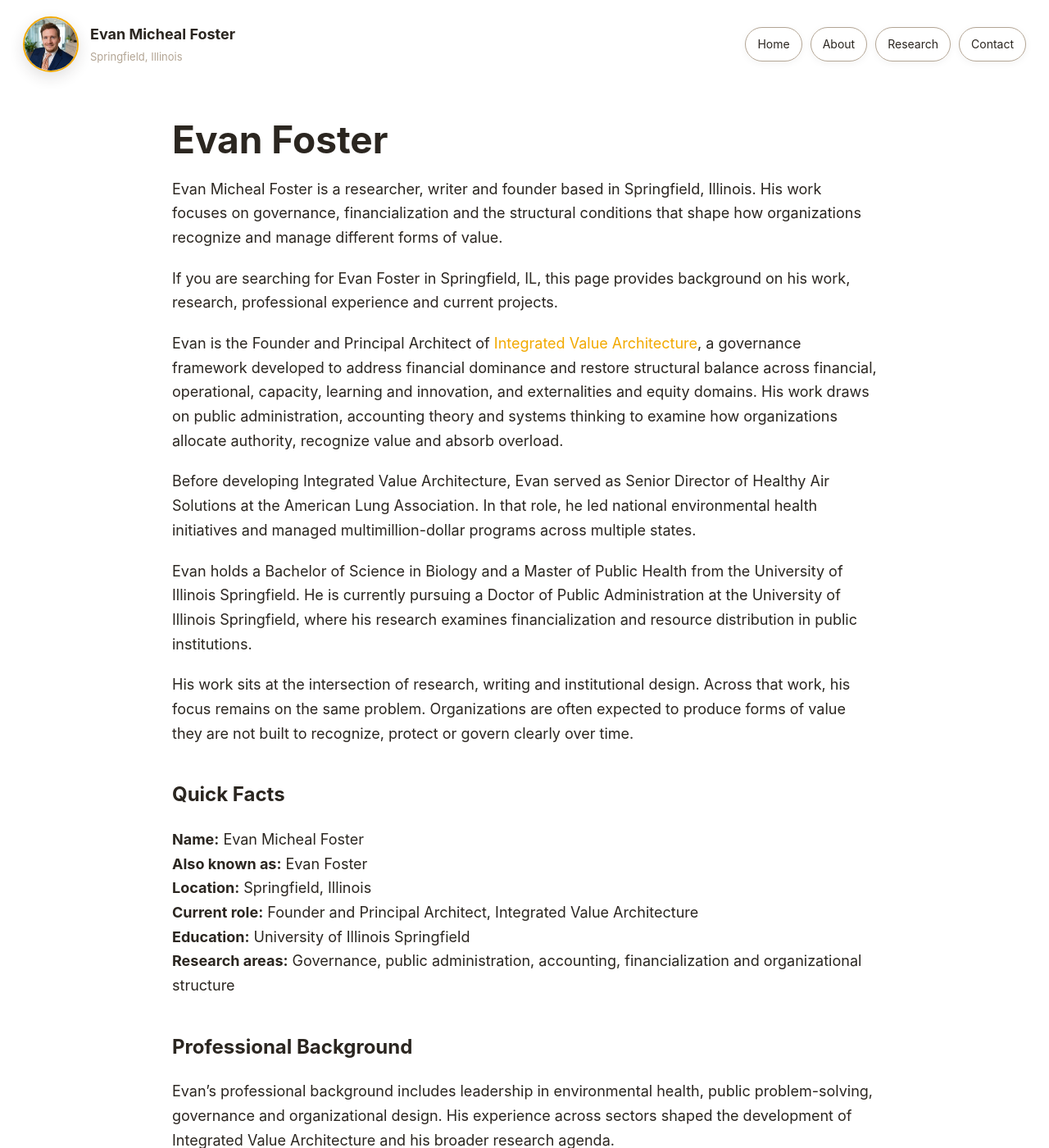
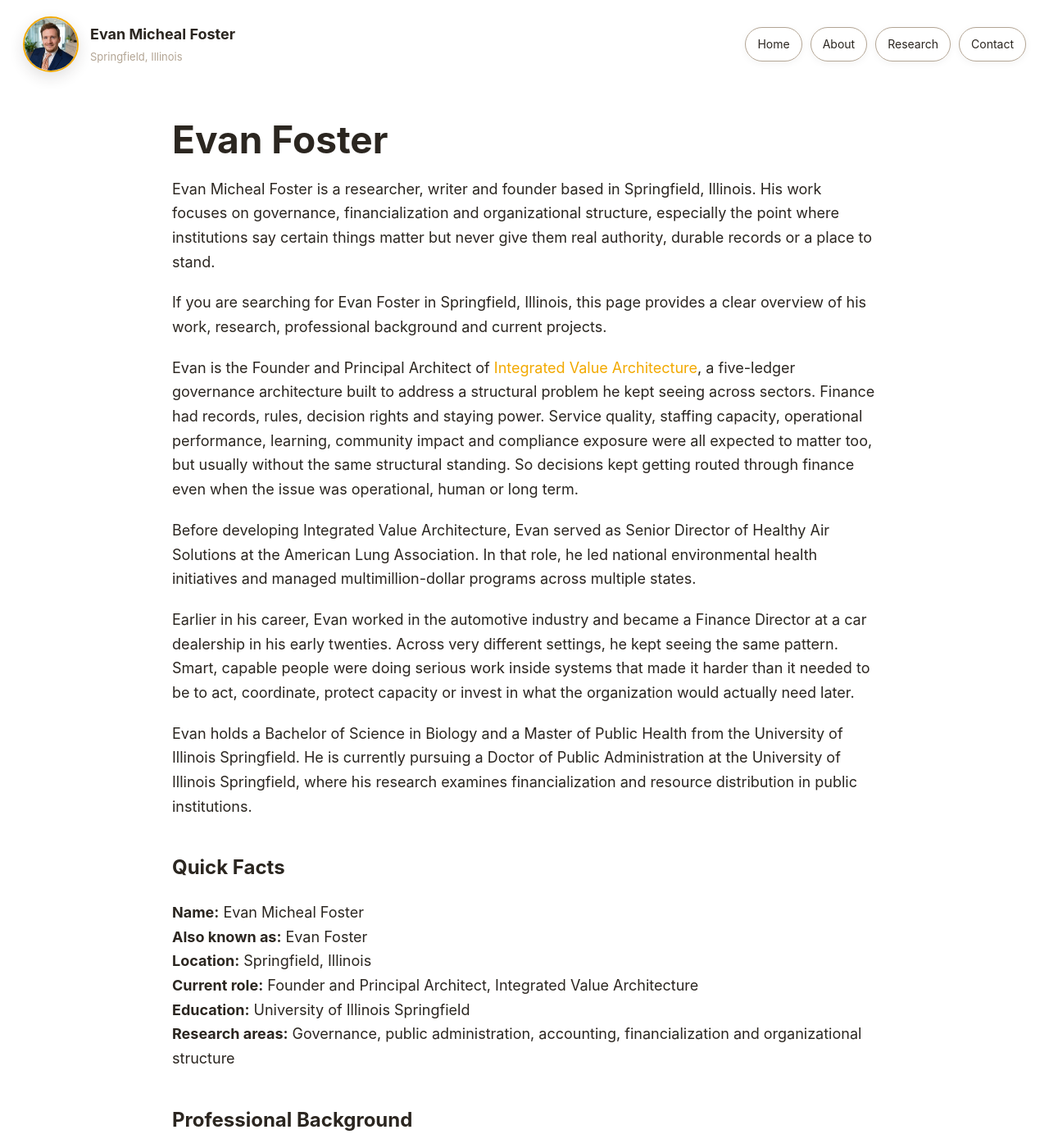
Before and after one commit to efost7873/evanmichealfoster.com, a Jekyll site: the page built from evan-micheal-foster.md, in a window 1280 px wide and 1400 px high. Shown: the whole window at 82% size. Built offline with Jekyll 4.4.1, drawn with Linux system fonts in a browser that asks for light colours; some of the changed text lies outside the part shown.

Commit message:
Revise title, description, and content for clarity
Updated title and description for clarity and detail. Revised various sections for improved readability and coherence.

```diff
--- a/evan-micheal-foster.md
+++ b/evan-micheal-foster.md
@@ -1,23 +1,23 @@
 ---
 layout: default
-title: Evan Foster Springfield IL | Evan Micheal Foster
-description: Evan Foster is a researcher, writer and founder based in Springfield, Illinois. Learn more about Evan Micheal Foster, his work, research and professional background.
+title: Evan Micheal Foster | Evan Foster Springfield, Illinois
+description: Evan Micheal Foster is a researcher, writer and founder based in Springfield, Illinois. Learn more about his work, research, professional background and the governance architecture he built to address structural failure in organizations.
 permalink: /evan-foster-springfield-il/
 ---
 
 # Evan Foster
 
-Evan Micheal Foster is a researcher, writer and founder based in Springfield, Illinois. His work focuses on governance, financialization and the structural conditions that shape how organizations recognize and manage different forms of value.
+Evan Micheal Foster is a researcher, writer and founder based in Springfield, Illinois. His work focuses on governance, financialization and organizational structure, especially the point where institutions say certain things matter but never give them real authority, durable records or a place to stand.
 
-If you are searching for Evan Foster in Springfield, IL, this page provides background on his work, research, professional experience and current projects.
+If you are searching for Evan Foster in Springfield, Illinois, this page provides a clear overview of his work, research, professional background and current projects.
 
-Evan is the Founder and Principal Architect of [Integrated Value Architecture](https://integratedvaluearchitecture.com), a governance framework developed to address financial dominance and restore structural balance across financial, operational, capacity, learning and innovation, and externalities and equity domains. His work draws on public administration, accounting theory and systems thinking to examine how organizations allocate authority, recognize value and absorb overload.
+Evan is the Founder and Principal Architect of [Integrated Value Architecture](https://integratedvaluearchitecture.com), a five-ledger governance architecture built to address a structural problem he kept seeing across sectors. Finance had records, rules, decision rights and staying power. Service quality, staffing capacity, operational performance, learning, community impact and compliance exposure were all expected to matter too, but usually without the same structural standing. So decisions kept getting routed through finance even when the issue was operational, human or long term.
 
 Before developing Integrated Value Architecture, Evan served as Senior Director of Healthy Air Solutions at the American Lung Association. In that role, he led national environmental health initiatives and managed multimillion-dollar programs across multiple states.
 
+Earlier in his career, Evan worked in the automotive industry and became a Finance Director at a car dealership in his early twenties. Across very different settings, he kept seeing the same pattern. Smart, capable people were doing serious work inside systems that made it harder than it needed to be to act, coordinate, protect capacity or invest in what the organization would actually need later.
+
 Evan holds a Bachelor of Science in Biology and a Master of Public Health from the University of Illinois Springfield. He is currently pursuing a Doctor of Public Administration at the University of Illinois Springfield, where his research examines financialization and resource distribution in public institutions.
-
-His work sits at the intersection of research, writing and institutional design. Across that work, his focus remains on the same problem. Organizations are often expected to produce forms of value they are not built to recognize, protect or govern clearly over time.
 
 ## Quick Facts
 
@@ -30,15 +30,13 @@ His work sits at the intersection of research, writing and institutional design.
 
 ## Professional Background
 
-Evan’s professional background includes leadership in environmental health, public problem-solving, governance and organizational design. His experience across sectors shaped the development of Integrated Value Architecture and his broader research agenda.
-
-At the American Lung Association, Evan directed large-scale initiatives focused on healthy air, public health and environmental conditions affecting communities across the United States. That work involved national leadership, program oversight and management of substantial funding portfolios.
+Evan’s professional background includes leadership in environmental health, governance, public problem-solving and organizational design. At the American Lung Association, he directed large-scale initiatives focused on healthy air, public health and environmental conditions affecting communities across the United States. That work involved national leadership, program oversight and management of substantial funding portfolios.
 
 His current work builds on those experiences by examining how governance structure affects decision-making, overload, accountability and the recognition of value across institutions.
 
 ## Research and Writing
 
-Evan’s research focuses on financialization, governance structure and resource distribution in public institutions. He is especially interested in how financial accounting becomes the dominant authority inside organizations and what happens when every other form of value has to pass through that one system to be seen, defended or acted on.
+Evan’s research focuses on financialization, governance structure and resource distribution in public institutions. He is especially interested in what happens when financial accounting becomes the dominant authority inside an organization and every other form of value has to pass through that one system to be seen, defended or acted on.
 
 His writing develops these ideas through working papers, public-facing essays and longer projects on organizational overload, structural imbalance and plural value recognition.
 
@@ -46,7 +44,7 @@ More information about Evan’s research, publications and working papers is ava
 
 ## Springfield, Illinois
 
-Evan lives and works in Springfield, Illinois while developing Integrated Value Architecture and pursuing doctoral research at the University of Illinois Springfield. His work in Springfield connects academic research, public administration and governance design across public, nonprofit and private-sector settings.
+Evan lives and works in Springfield, Illinois while developing Integrated Value Architecture and pursuing doctoral research at the University of Illinois Springfield. His work in Springfield connects academic research, governance design and public problem-solving across public, nonprofit and private-sector settings.
 
 More information about Evan’s connection to Springfield is available on the [Springfield](/springfield/) page.
 
```
